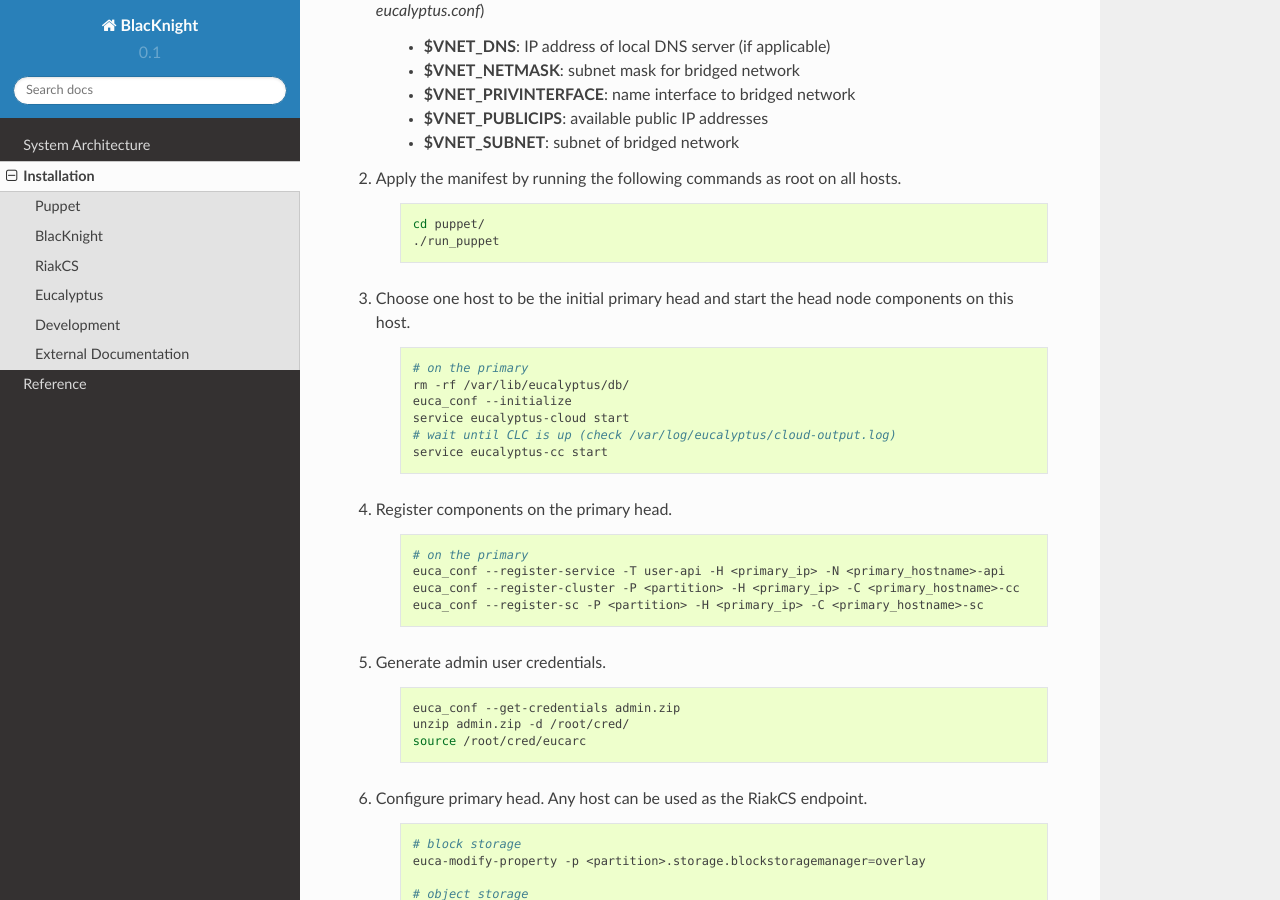
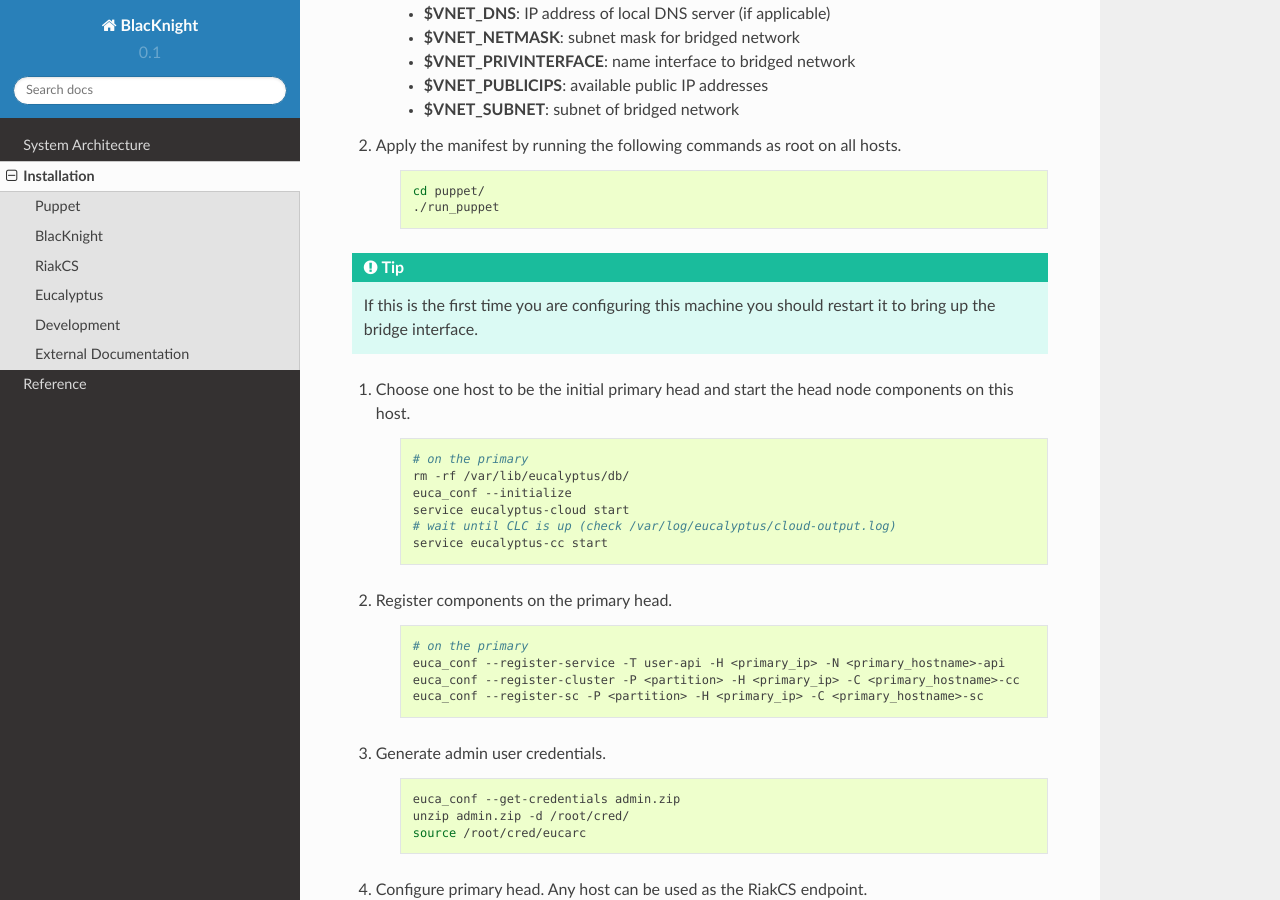
Before and after one commit to dkudrow/BlacKnight, a Sphinx documentation site: the page built from doc/install.rst, in a window 1280 px wide and 900 px high, scrolled down 3530 px. Built offline with Sphinx 7.4.7 and the Read the Docs theme 2.0.0, drawn with Linux system fonts in a browser that asks for light colours; some of the changed text lies outside the part shown.

```diff
--- a/doc/install.rst
+++ b/doc/install.rst
@@ -179,6 +177,10 @@
         cd puppet/
         ./run_puppet
 
+.. tip::
+
+    If this is the first time you are configuring this machine you should restart it to bring up the bridge interface.
+
 #. Choose one host to be the initial primary head and start the head node components on this host.
 
     .. code-block:: shell
```
Also changed, not shown: other parts of doc/install.rst (+0 -2 lines).
